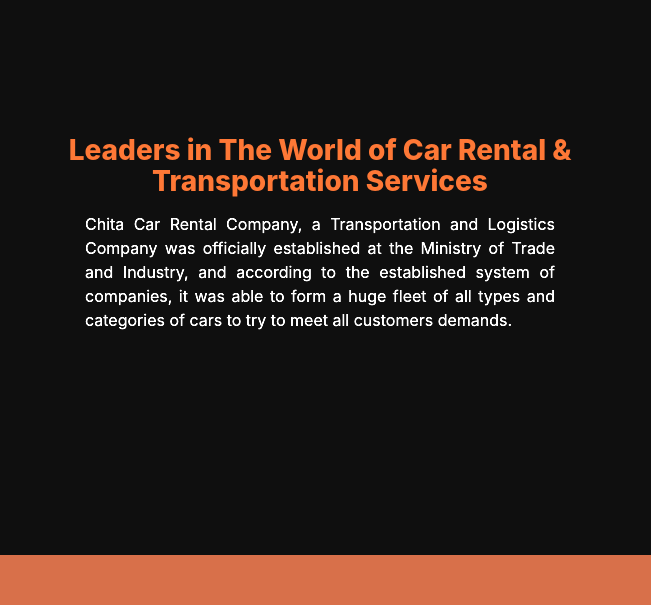
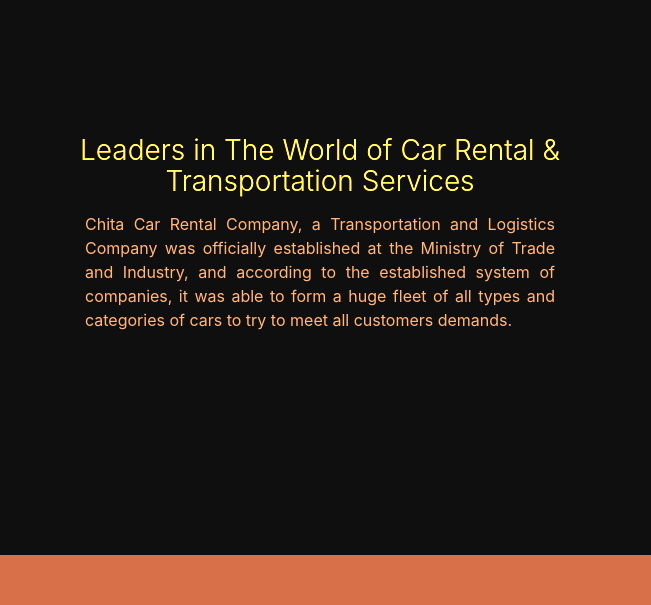
Before and after one commit to EmanAlzariey/cheetah-v2, a plain HTML site: page index.html in a window 1280 px wide. Shown: the part 145-750 px from the top of the page, 0-651 px from the left. Drawn offline with nearby package versions, Linux system fonts and the light colour scheme; some packages are replaced by stand-ins of ours; grey boxes are pictures that could not be loaded; files whose address does not match are found by name.

```diff
--- a/css/style.css
+++ b/css/style.css
@@ -45,15 +45,20 @@
   text-align: center;
   padding: 15px 30px;
   margin: 30px 0px 0px 0px;
-  color: rgb(169, 80, 36);
-  font-weight: 800;
+  color: rgb(255, 201, 70);
+  font-weight: 300;
 }
 
 .about p {
-  color: white;
+  color: #b27b52;
   padding: 0px 70px;
   font-size: medium;
   text-align: justify;
+  font-weight: 400;
+}
+
+.abt {
+  padding-bottom: 6em;
 }
 
 /* logo in footer */
```
